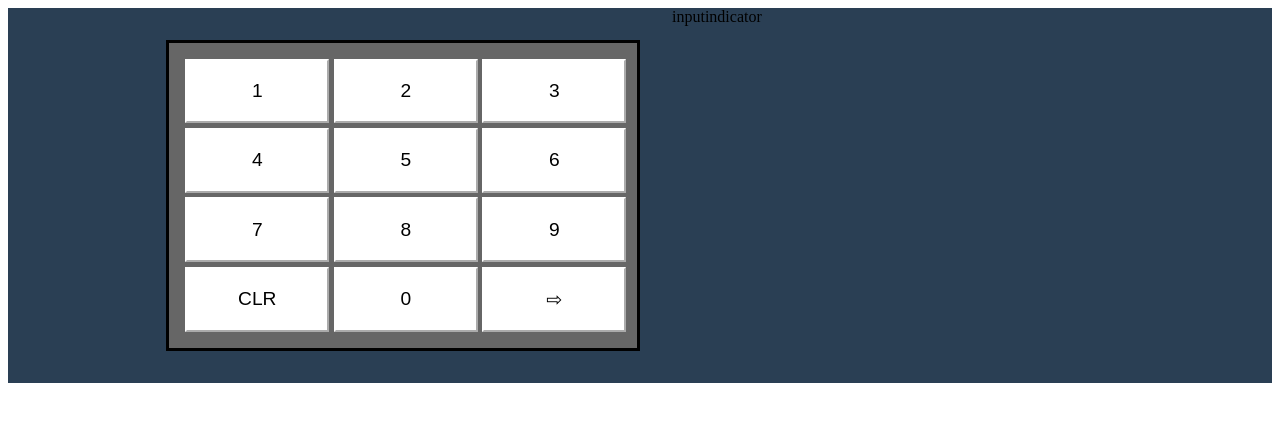
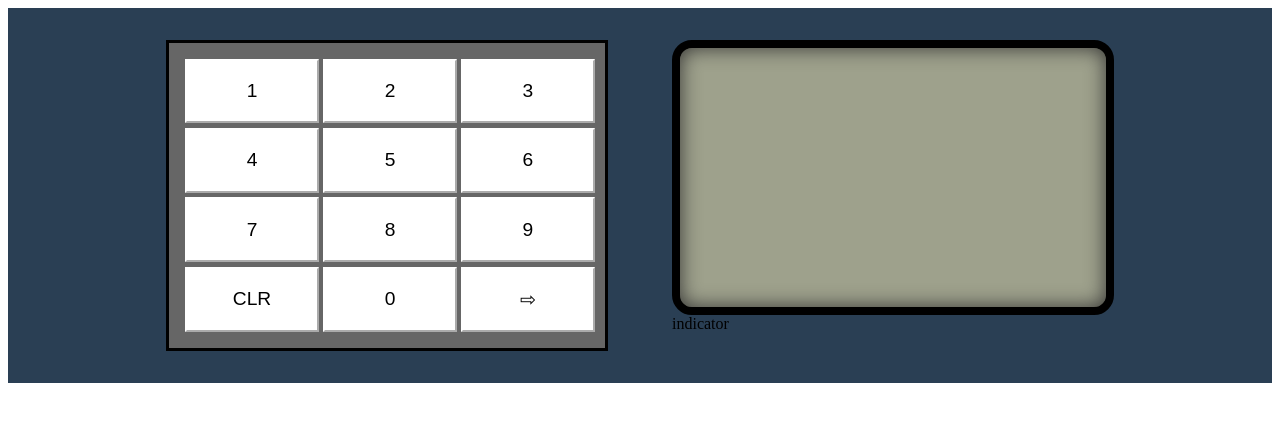
Before and after one commit to patrick-lai/hotel-safe, a React app: page / in a window 1280 px wide. Built offline with nearby package versions, Linux system fonts and the light colour scheme.

Commit message:
Made the screen

```diff
--- a/src/App/index.js
+++ b/src/App/index.js
@@ -1,15 +1,18 @@
 import React from 'react';
 import Numpad from '../components/Numpad';
+import Screen from '../components/Screen';
 import styles from './styles.css';
 
 export default () => (
   <div className="app">
     <div className="container">
-      <div className="left">
+      <div>
         <Numpad />
       </div>
-      <div className="right">
-        <span>input</span>
+      <div>
+        <span>
+          <Screen />
+        </span>
         <span>indicator</span>
       </div>
     </div>
--- a/src/App/styles.scss
+++ b/src/App/styles.scss
@@ -15,12 +15,8 @@
   display: flex;
   overflow: hidden;
 
-  .left,
-  .right {
+  & > * {
     flex: 1;
-  }
-
-  .left {
     padding: 2em;
   }
 }
--- a/src/components/Screen/index.js
+++ b/src/components/Screen/index.js
@@ -0,0 +1,35 @@
+/***
+ * Screen displaying the lock's status
+ */
+
+import React from 'react';
+import PropTypes from 'prop-types';
+import './styles.css';
+
+const Screen = ({ display, status }) => {
+  // Build the full classname
+  const classNames = ['screen'];
+  switch (status) {
+    case 'ERROR':
+      classNames.push('-error');
+      break;
+    case 'SUCCESS':
+      classNames.push('-success');
+      break;
+    default:
+    // Do nothing
+  }
+
+  return (
+    <div data-test-id="screen" className={classNames.join(' ')}>
+      {display}
+    </div>
+  );
+};
+
+Screen.propTypes = {
+  display: PropTypes.string,
+  status: PropTypes.string
+};
+
+export default Screen;
--- /dev/null
+++ b/src/components/Screen/styles.scss
@@ -0,0 +1,24 @@
+@import '../../theme/default.scss';
+
+.screen {
+  border: 8px solid black;
+  padding: 1em;
+  background-color: $color-screen;
+  border-radius: 20px;
+  height: 50%;
+  box-shadow: inset 0 0 20px #333;
+  font-family: monospace;
+  font-size: 400%;
+  display: flex;
+  justify-content: center;
+  align-items: center;
+  letter-spacing: 10px;
+
+  &.-error {
+    color: $color-fail;
+  }
+
+  &.-success {
+    color: $color-success;
+  }
+}
--- a/src/theme/default.scss
+++ b/src/theme/default.scss
@@ -6,7 +6,7 @@ $color-background: #2a3f54;
 $color-gray: #666666;
 $color-screen: #9ea18c;
 $color-success: #2a3f54;
-$color-fail: red;
+$color-fail: #a70707;
 
 // Some globals
 :global {
```
Also changed, not shown: tests/Screen.spec.js (added, +26 -0 lines), 1 other file.
